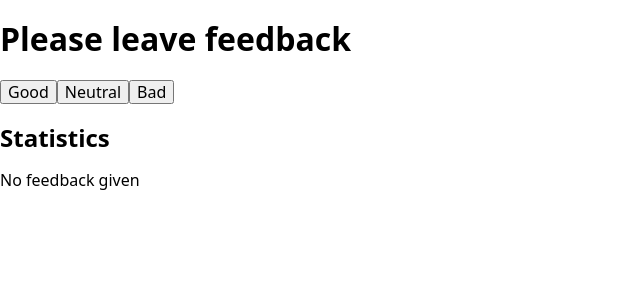
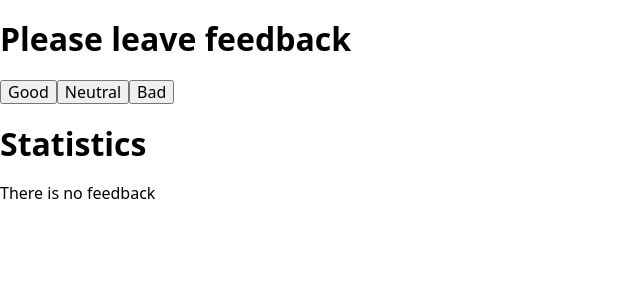
Before and after one commit to AnatoliyIliev/react-type_script, a React (Create React App) app: page / in a window 1280 px wide. Shown: the top 300 px of the page, without its empty margins (0-640 px from the left). Built offline with nearby package versions, Linux system fonts and the light colour scheme.

Commit message:
init: Notification

```diff
--- a/src/02-feedback/Expresso/Expresso.tsx
+++ b/src/02-feedback/Expresso/Expresso.tsx
@@ -1,6 +1,8 @@
 import React, { Component } from 'react';
 import FeedbackOptions from '../FeedbackOptions';
 import Statistics from '../Statistics';
+import Notification from '../Notification';
+import Section from '../Section';
 
 interface IState {
   good: number;
@@ -41,16 +43,15 @@ class Expresso extends Component<{}, IState> {
     const { good, neutral, bad } = this.state;
     return (
       <div>
-        <h1>Please leave feedback</h1>
-
+        <Section title="Please leave feedback">
           <FeedbackOptions
             options={Object.keys(this.state)}
             onLeaveFeedback={this.leaveFeedback}
           />
-
-        <h2>Statistics</h2>
+        </Section>
+        <Section title="Statistics">
           {this.countTotalFeedback() === 0 ? (
-          <p>No feedback given</p>
+            <Notification message="There is no feedback" />
           ) : (
             <Statistics
               good={good}
@@ -60,6 +61,7 @@ class Expresso extends Component<{}, IState> {
               positivePercentage={this.countPositiveFeedbackPercentage()}
             />
           )}
+        </Section>
       </div>
     );
   }
--- /dev/null
+++ b/src/02-feedback/Notification/Notification.tsx
@@ -0,0 +1,7 @@
+interface IProp {
+  message: string;
+}
+
+const Notification = ({ message }: IProp) => <p>{message}</p>;
+
+export default Notification;
--- /dev/null
+++ b/src/02-feedback/Notification/index.tsx
@@ -0,0 +1 @@
+export { default } from './Notification';
--- /dev/null
+++ b/src/02-feedback/Section/Section.tsx
@@ -0,0 +1,13 @@
+interface IProp {
+  title: string;
+  children: any;
+}
+
+const Section = ({ title, children }: IProp) => (
+  <>
+    <h1>{title}</h1>
+    {children}
+  </>
+);
+
+export default Section;
--- /dev/null
+++ b/src/02-feedback/Section/index.tsx
@@ -0,0 +1 @@
+export { default } from './Section';
```
Also changed, not shown: src/02-feedback/Statistics/index.tsx (renamed from src/02-feedback/Statistics/index.jsx). Lines whose indentation alone changed are shown as unchanged.
